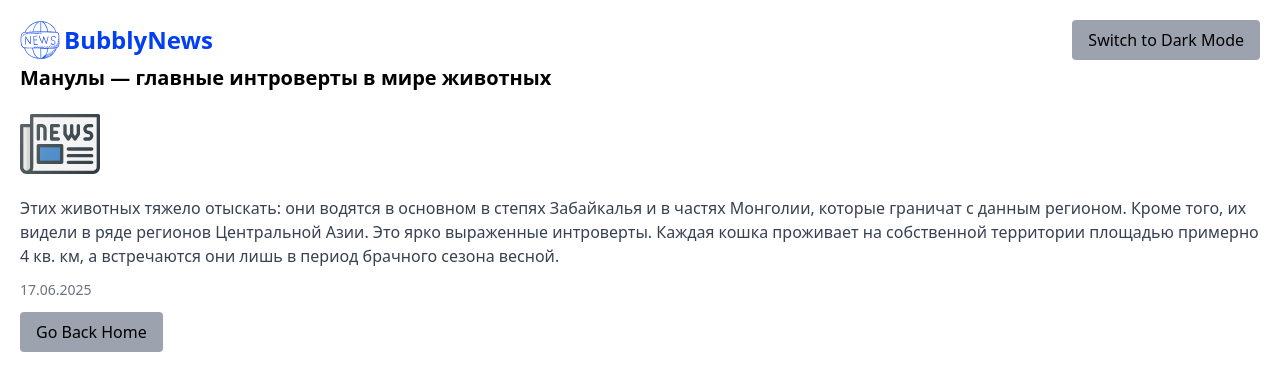
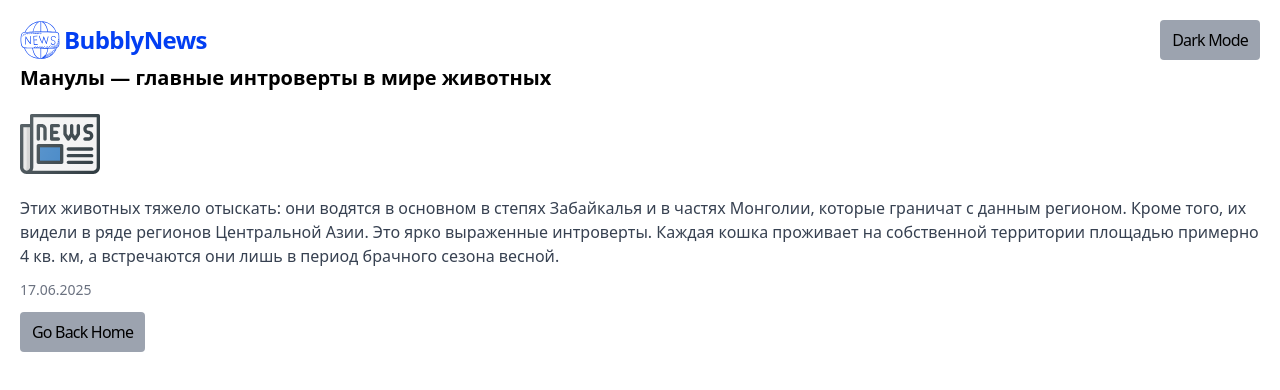
Before and after one commit to apelsinom/crud-news, a React (Vite) app: page /news/1 in a window 1280 px wide. Shown: the top 390 px of the page. Built offline with nearby package versions, Linux system fonts and the light colour scheme.

Commit message:
fix: CSS

```diff
--- a/src/app/app.tsx
+++ b/src/app/app.tsx
@@ -8,7 +8,9 @@ function App() {
         <div className="flex w-full items-center justify-between mb-1">
           <div className="flex gap-1 items-center">
             <img className="max-h-10" src={'./../world-news.svg'} alt={'News'} />
-            <h1 className="text-[#023ef2] font-bold text-xl md:text-2xl">BubblyNews </h1>
+            <h1 className="tracking-tight text-[#023ef2] font-bold text-xl md:text-2xl">
+              BubblyNews{' '}
+            </h1>
           </div>
           <ThemeSwitcher />
         </div>
--- a/src/features/one-news-block.tsx
+++ b/src/features/one-news-block.tsx
@@ -13,7 +13,7 @@ export const OneNewsBlock = ({ newsItem }: Props) => {
 
   return (
     <li className="flex flex-col gap-2 pb-5 border-b border-gray-200" key={newsItem?.id}>
-      <h2 className="text-xl md:text-2xl font-semibold">{newsItem.title}</h2>
+      <h2 className="text-xl md:text-2xl font-semibold leading-tight">{newsItem.title}</h2>
       <img src="/news.svg" alt="News" className="w-20 h-20 object-contain" />
       <p className="text-sm md:text-xl line-clamp-3 text-gray-700 dark:text-gray-300">
         {newsItem.content}
--- a/src/features/theme-swithcher.tsx
+++ b/src/features/theme-swithcher.tsx
@@ -6,7 +6,7 @@ export const ThemeSwitcher = () => {
 
   return (
     <Button onClick={toggleTheme} variant="default">
-      {theme === 'dark' ? 'Switch to Light Mode' : 'Switch to Dark Mode'}
+      {theme === 'dark' ? 'Light Mode' : 'Dark Mode'}
     </Button>
   )
 }
--- a/src/shared/ui/button.tsx
+++ b/src/shared/ui/button.tsx
@@ -8,7 +8,7 @@ interface ButtonProps extends ButtonHTMLAttributes<HTMLButtonElement> {
 
 export const Button = ({ variant = 'default', className, children, ...props }: ButtonProps) => {
   const base =
-    'whitespace-nowrap px-4 py-2 rounded transition-colors disabled:opacity-50 disabled:cursor-not-allowed'
+    'whitespace-nowrap tracking-tighter px-3 py-2 rounded transition-colors disabled:opacity-50 disabled:cursor-not-allowed'
 
   const variants = {
     default:
```
